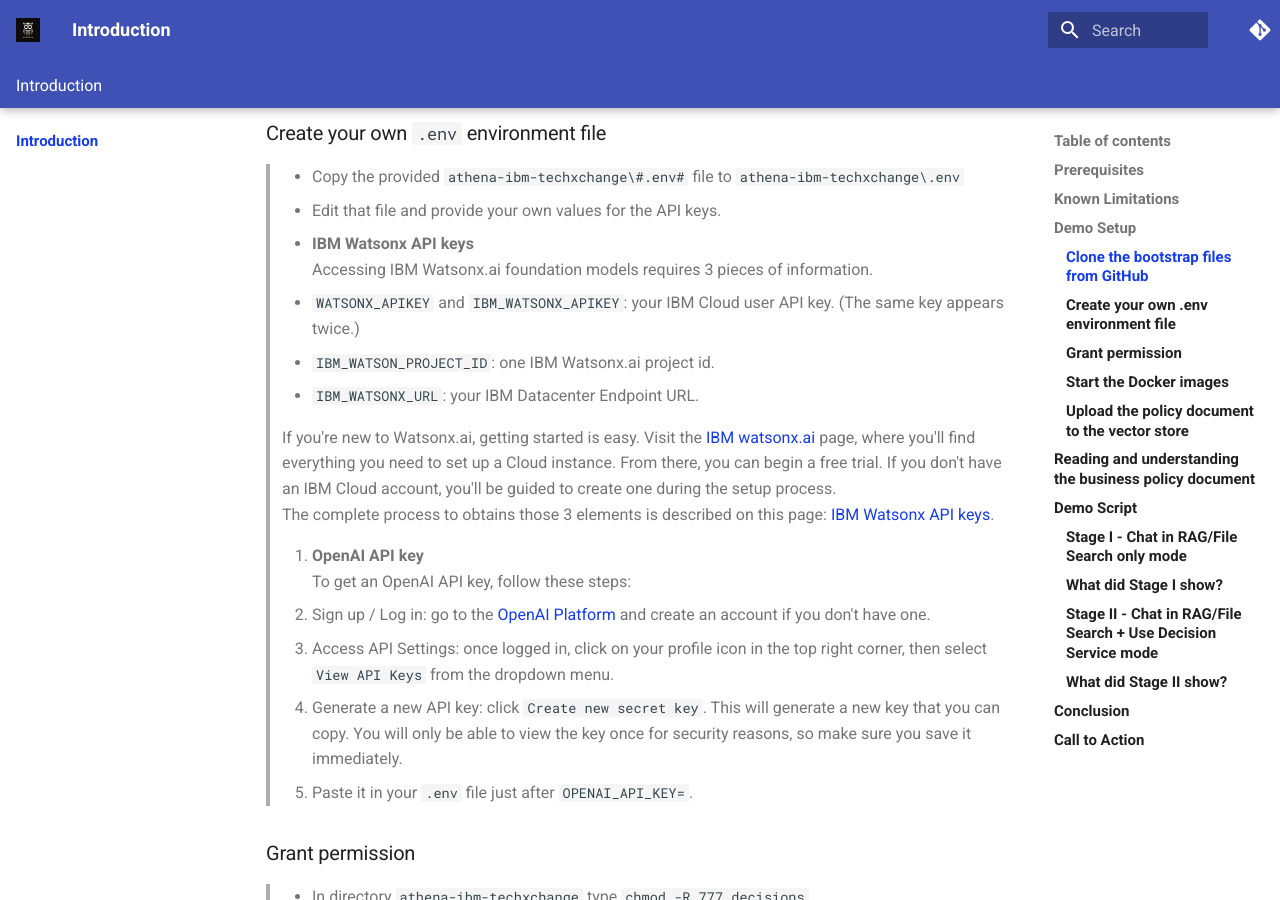
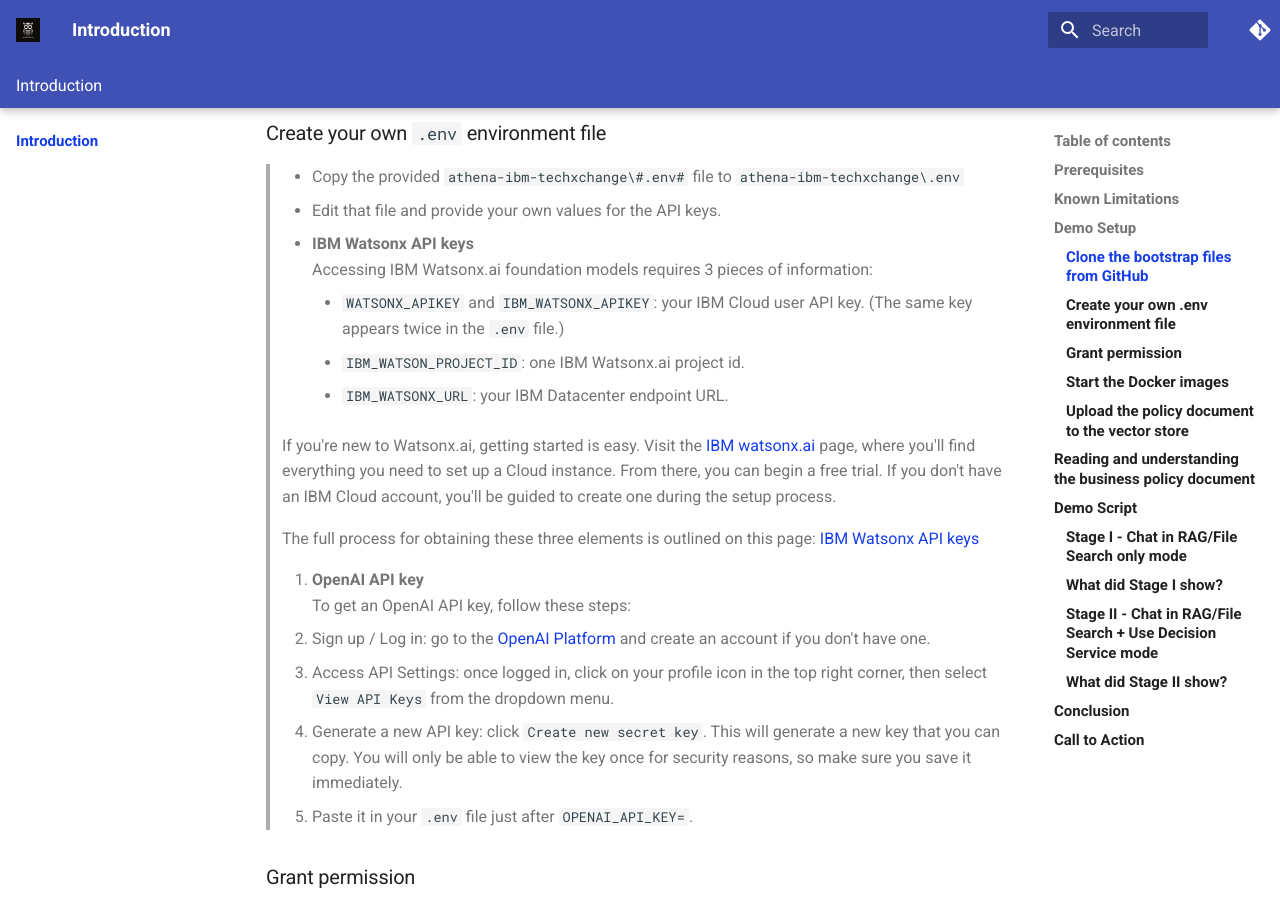
Before and after one commit to AthenaDecisionSystems/athena-ibm-techxchange, an MkDocs documentation site: the page built from docs/index.md, in a window 1280 px wide and 900 px high, scrolled down 1244 px. Built offline with MkDocs 1.6.1 and Material for MkDocs 9.7.7, drawn with Linux system fonts in a browser that asks for light colours; comment, search, counter and statistics services are not loaded.

Commit message:
Update index.md

```diff
--- a/docs/index.md
+++ b/docs/index.md
@@ -48,14 +48,16 @@ The following limitations are known and will be fixed promptly
 
 > - Copy the provided `athena-ibm-techxchange\#.env#` file to `athena-ibm-techxchange\.env`
 > - Edit that file and provide your own values for the API keys.
+>
 > 1. **IBM Watsonx API keys**
->    Accessing IBM Watsonx.ai foundation models requires 3 pieces of information.
->    - `WATSONX_APIKEY` and `IBM_WATSONX_APIKEY`: your IBM Cloud user API key. (The same key appears twice.)
->    - `IBM_WATSON_PROJECT_ID`: one IBM Watsonx.ai project id.
->    - `IBM_WATSONX_URL`: your IBM Datacenter Endpoint URL.
+>    Accessing IBM Watsonx.ai foundation models requires 3 pieces of information:
+>      - `WATSONX_APIKEY` and `IBM_WATSONX_APIKEY`: your IBM Cloud user API key. (The same key appears twice in the `.env` file.)
+>      - `IBM_WATSON_PROJECT_ID`: one IBM Watsonx.ai project id.
+>      - `IBM_WATSONX_URL`: your IBM Datacenter endpoint URL.
 >
 >    If you're new to Watsonx.ai, getting started is easy. Visit the [IBM watsonx.ai](https://www.ibm.com/products/watsonx-ai) page, where you'll find everything you need to set up a Cloud instance. From there, you can begin a free trial. If you don't have an IBM Cloud account, you'll be guided to create one during the setup process.
->    The complete process to obtains those 3 elements is described on this page: [IBM Watsonx API keys](ibm-watsonx-api-keys.md).
+>
+>    The full process for obtaining these three elements is outlined on this page: [IBM Watsonx API keys](ibm-watsonx-api-keys.md)
 >
 > 2. **OpenAI API key**
 >    To get an OpenAI API key, follow these steps:
```
